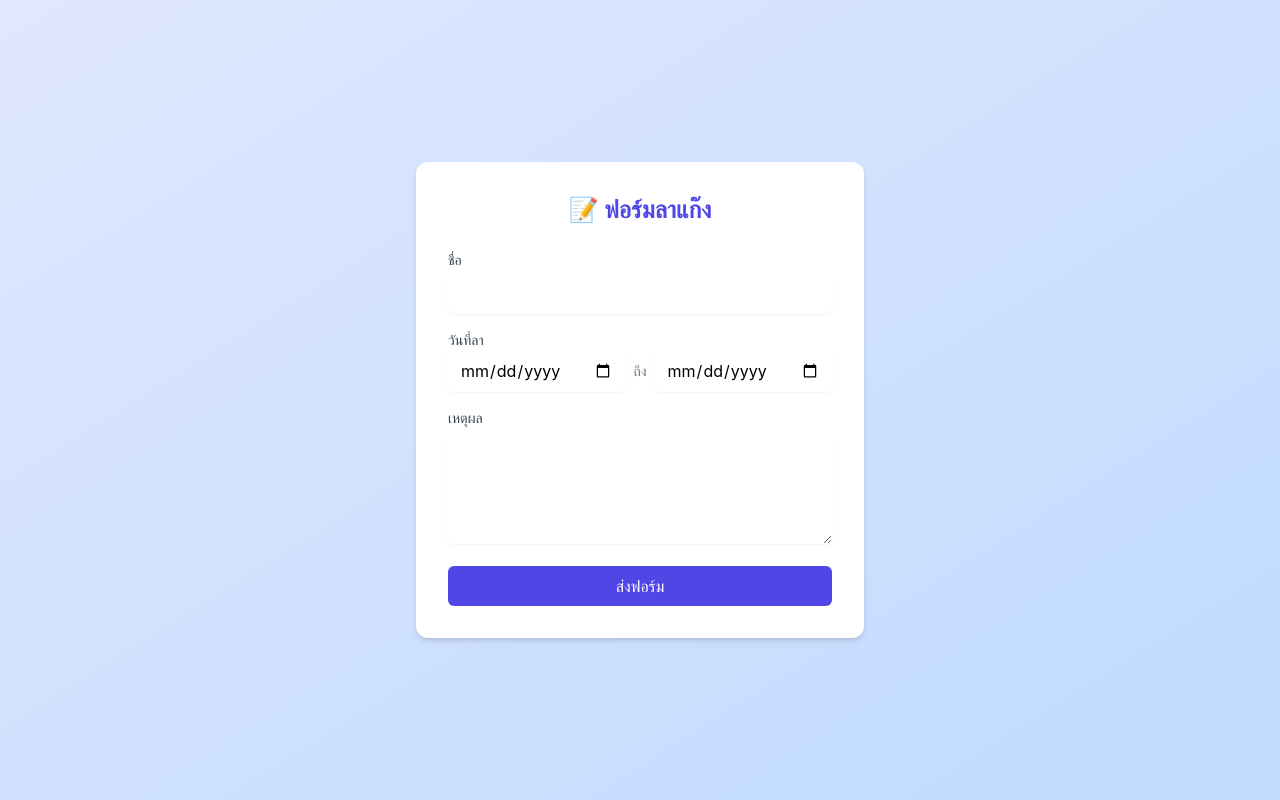
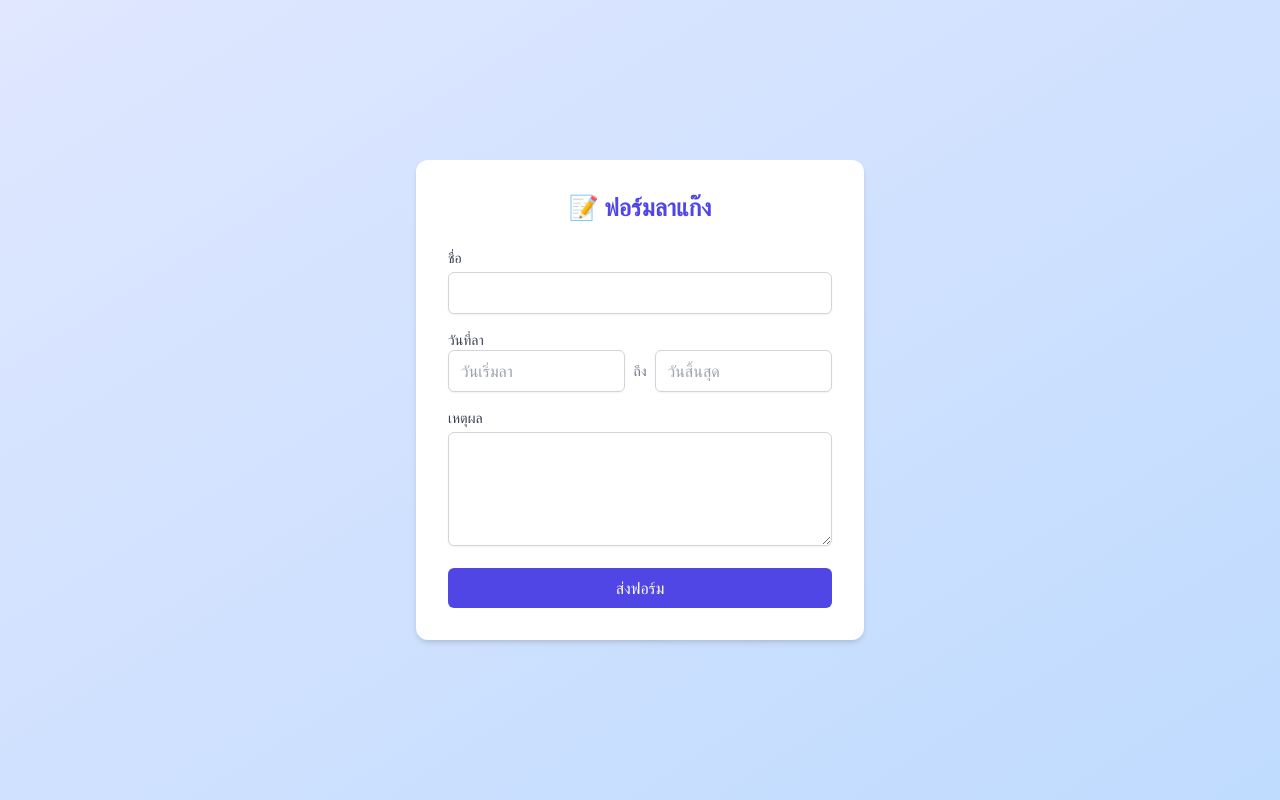
Before and after one commit to jimmyner009/discord-leave-form, a React (Create React App) app: page / in a window 1280 px wide. Built offline with nearby package versions, Linux system fonts and the light colour scheme.

Commit message:
Add date selection functionality with react-datepicker and date-fns

```diff
--- a/package.json
+++ b/package.json
@@ -7,7 +7,9 @@
     "@testing-library/jest-dom": "^6.6.4",
     "@testing-library/react": "^16.3.0",
     "@testing-library/user-event": "^13.5.0",
+    "date-fns": "^4.1.0",
     "react": "^19.1.1",
+    "react-datepicker": "^8.4.0",
     "react-dom": "^19.1.1",
     "react-scripts": "5.0.1",
     "web-vitals": "^2.1.4"
--- a/src/App.js
+++ b/src/App.js
@@ -1,16 +1,25 @@
 import { useState } from 'react';
+import DatePicker from 'react-datepicker';
+import 'react-datepicker/dist/react-datepicker.css';
+import { format } from 'date-fns';
 
 function App() {
   const [name, setName] = useState('');
-  const [startDate, setStartDate] = useState('');
-  const [endDate, setEndDate] = useState('');
+  const [startDate, setStartDate] = useState(null); // type: Date
+  const [endDate, setEndDate] = useState(null);     // type: Date
   const [reason, setReason] = useState('');
   const [submitted, setSubmitted] = useState(false);
   const [loading, setLoading] = useState(false);
 
   const handleSubmit = async (e) => {
     e.preventDefault();
-    const dateRange = `${startDate} ถึง ${endDate}`;
+
+    if (!startDate || !endDate) {
+      alert("กรุณาเลือกวันที่ให้ครบ");
+      return;
+    }
+
+    const dateRange = `${format(startDate, 'dd/MM/yyyy')} ถึง ${format(endDate, 'dd/MM/yyyy')}`;
     const payload = { name, date: dateRange, reason };
 
     setLoading(true);
@@ -20,12 +29,11 @@ function App() {
         headers: { 'Content-Type': 'application/json' },
         body: JSON.stringify(payload),
       });
+
       setSubmitted(true);
-
-      // เคลียร์ฟอร์มหลังส่ง
       setName('');
-      setStartDate('');
-      setEndDate('');
+      setStartDate(null);
+      setEndDate(null);
       setReason('');
     } catch (error) {
       alert('❌ ส่งไม่สำเร็จ กรุณาลองใหม่');
@@ -45,6 +53,7 @@ function App() {
           </div>
         ) : (
           <form onSubmit={handleSubmit} className="space-y-4">
+            {/* ชื่อ */}
             <div>
               <label className="block text-sm font-medium text-gray-700">ชื่อ</label>
               <input
@@ -52,31 +61,33 @@ function App() {
                 value={name}
                 onChange={(e) => setName(e.target.value)}
                 required
-                className="mt-1 w-full border-gray-300 rounded-md shadow-sm px-3 py-2 focus:outline-none focus:ring-2 focus:ring-indigo-500"
+                className="mt-1 w-full border border-gray-300 rounded-md shadow-sm px-3 py-2 focus:outline-none focus:ring-2 focus:ring-indigo-500"
               />
             </div>
 
+            {/* วันที่ลา */}
             <div>
               <label className="block text-sm font-medium text-gray-700">วันที่ลา</label>
               <div className="flex space-x-2">
-                <input
-                  type="date"
-                  value={startDate}
-                  onChange={(e) => setStartDate(e.target.value)}
-                  required
-                  className="w-full border-gray-300 rounded-md shadow-sm px-3 py-2 focus:outline-none focus:ring-2 focus:ring-indigo-500"
+                <DatePicker
+                  selected={startDate}
+                  onChange={(date) => setStartDate(date)}
+                  dateFormat="dd/MM/yyyy"
+                  placeholderText="วันเริ่มลา"
+                  className="w-full border border-gray-300 rounded-md shadow-sm px-3 py-2"
                 />
                 <span className="text-sm text-gray-500 flex items-center">ถึง</span>
-                <input
-                  type="date"
-                  value={endDate}
-                  onChange={(e) => setEndDate(e.target.value)}
-                  required
-                  className="w-full border-gray-300 rounded-md shadow-sm px-3 py-2 focus:outline-none focus:ring-2 focus:ring-indigo-500"
+                <DatePicker
+                  selected={endDate}
+                  onChange={(date) => setEndDate(date)}
+                  dateFormat="dd/MM/yyyy"
+                  placeholderText="วันสิ้นสุด"
+                  className="w-full border border-gray-300 rounded-md shadow-sm px-3 py-2"
                 />
               </div>
             </div>
 
+            {/* เหตุผล */}
             <div>
               <label className="block text-sm font-medium text-gray-700">เหตุผล</label>
               <textarea
@@ -84,10 +95,11 @@ function App() {
                 onChange={(e) => setReason(e.target.value)}
                 required
                 rows="4"
-                className="mt-1 w-full border-gray-300 rounded-md shadow-sm px-3 py-2 focus:outline-none focus:ring-2 focus:ring-indigo-500"
+                className="mt-1 w-full border border-gray-300 rounded-md shadow-sm px-3 py-2 focus:outline-none focus:ring-2 focus:ring-indigo-500"
               />
             </div>
 
+            {/* ปุ่มส่ง */}
             <button
               type="submit"
               disabled={loading}
```
Also changed, not shown: 1 other file (tests, documents, lock files or other folders).
